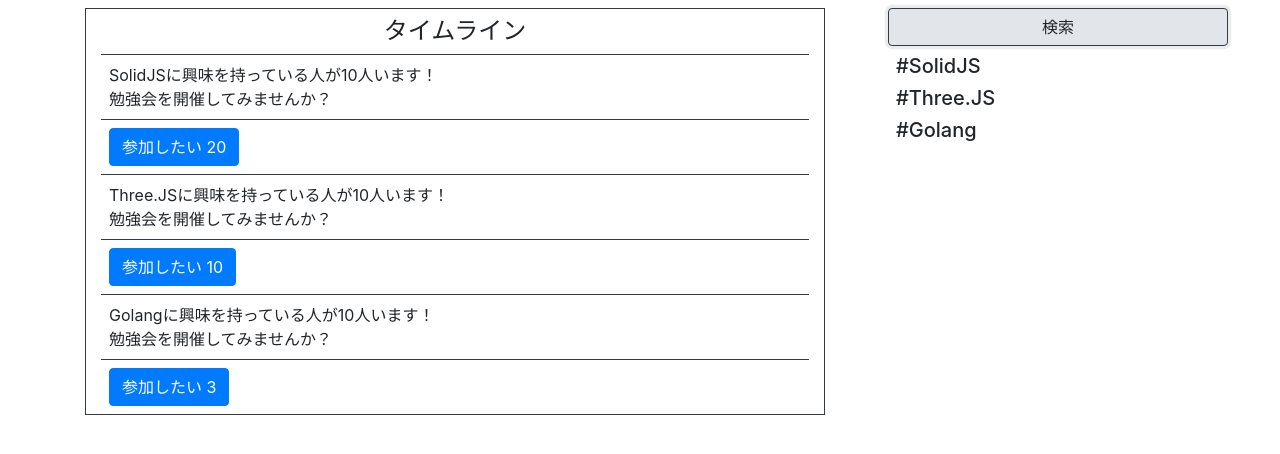
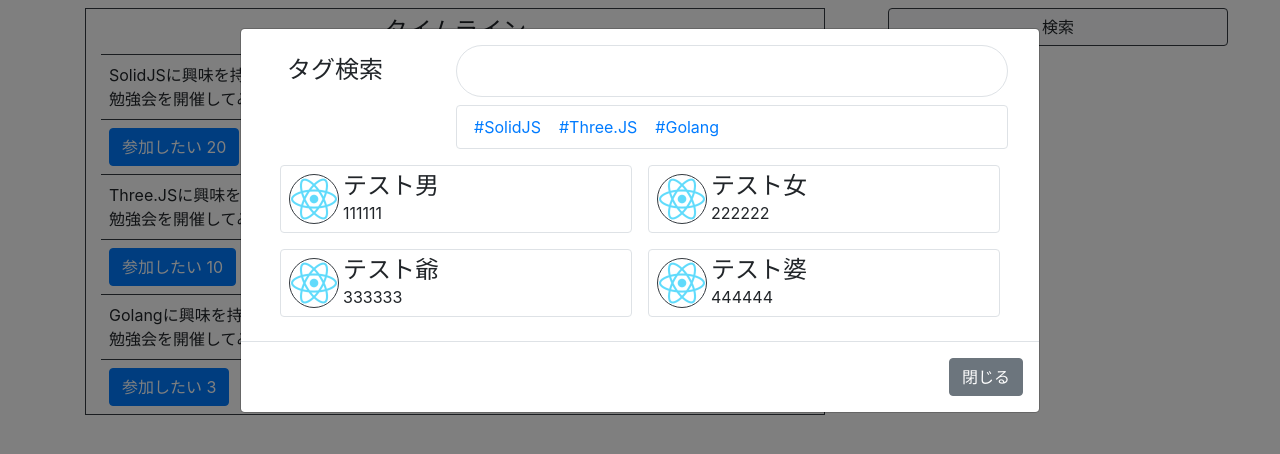
Before and after one commit to YoshiYoshiPro/SkillHub, a React (Create React App) app in the folder frontend/: page / in a window 1280 px wide. Both pictures are taken after a click on the button "検索". Shown: the top 454 px of the page. Built offline with nearby package versions, Linux system fonts and the light colour scheme; the HTML template or start-up script is replaced by a standard one.

Commit message:
簡単な検索モーダルの作成

```diff
--- a/frontend/package.json
+++ b/frontend/package.json
@@ -9,10 +9,12 @@
     "@types/jest": "^27.0.1",
     "@types/node": "^16.7.13",
     "@types/react": "^18.0.0",
+    "@types/react-bootstrap": "^0.32.32",
     "@types/react-dom": "^18.0.0",
     "@types/react-router-dom": "^5.3.3",
     "bootstrap": "4.6.0",
     "react": "^18.2.0",
+    "react-bootstrap": "^2.8.0",
     "react-dom": "^18.2.0",
     "react-router-dom": "^6.15.0",
     "react-scripts": "5.0.1",
--- a/frontend/src/App.tsx
+++ b/frontend/src/App.tsx
@@ -2,9 +2,7 @@ import React from "react";
 import { Routes, Route } from "react-router-dom";
 
 import Home from "./components/Home";
-
 import Profile from "./components/Profile";
-import ProfileEdit from "./components/ProfileEdit";
 
 function App() {
   return (
@@ -12,7 +10,6 @@ function App() {
       <Routes>
         <Route path="/" element={<Home />} />
         <Route path="/profile" element={<Profile />} />
-        <Route path="/profileEdit" element={<ProfileEdit />} />
       </Routes>
     </div>
   );
--- a/frontend/src/components/Home.tsx
+++ b/frontend/src/components/Home.tsx
@@ -1,3 +1,6 @@
+import { useState } from 'react';
+import Modal from 'react-bootstrap/Modal';
+
 interface SessionSuggestionPost {
   technology: string,
   likes: number,
@@ -5,6 +8,8 @@ interface SessionSuggestionPost {
 }
 
 function Home() {
+
+  const [is_searching, setIsSearching] = useState(false);
 
   const posts: SessionSuggestionPost[] = [
     { technology: "SolidJS", likes: 20, date: new Date("2020-05-12T23:50:21.817Z") },
@@ -14,7 +19,53 @@ function Home() {
 
   const trending_technologies = ["SolidJS", "Three.JS", "Golang"]
 
-  return <div className="container">
+  const tmp_users = [
+    {id: "111111", name: "テスト男", icon_url: "http://localhost:3000/logo192.png"},
+    {id: "222222", name: "テスト女", icon_url: "http://localhost:3000/logo192.png"},
+    {id: "333333", name: "テスト爺", icon_url: "http://localhost:3000/logo192.png"},
+    {id: "444444", name: "テスト婆", icon_url: "http://localhost:3000/logo192.png"},
+  ]
+
+  return <>
+    <Modal show={is_searching} size="lg" onHide={() => setIsSearching(false)}>
+      <Modal.Body>
+        <div className='container'>
+          <div className='d-flex flex-wrap mb-2'>
+            <h4 className='m-auto col-3'>タグ検索</h4>
+            <input type='text' className='px-3 py-2 m-0 col-9 border border-gray rounded-pill h3'/>
+          </div>
+          <div className='d-flex mb-2'>
+            <div className='col-9 d-flex ml-auto px-2 py-2 lh-auto border border-gray rounded'>
+              {
+                trending_technologies.map(technology => {
+                  return <button className='btn btn-link p-0 mx-2'>#{technology}</button>
+                })
+              }
+            </div>
+          </div>
+          <div className='d-flex flex-wrap'>
+            {
+              tmp_users.map(user => {
+                return <div className='col-6 p-0'>
+                  <div className='m-2 p-1 border border-gray rounded d-flex'>
+                    <img className='border border-dark rounded-circle m-1' src={user.icon_url} width={50}/>
+                    <div className='my-auto'>
+                      <h4 className='m-0'>{user.name}</h4>
+                      <p className='m-0'>{user.id}</p>
+                    </div>
+                  </div>
+                </div>
+              })
+            }
+          </div>
+        </div>
+      </Modal.Body>
+      <Modal.Footer>
+	  		<button className='btn btn-secondary' onClick={() => setIsSearching(false)}>閉じる</button>
+      </Modal.Footer>
+    </Modal>
+
+    <div className="container">
       <div className="d-flex mt-2">
         <div className="col-8 border border-dark">
           <h4 className="text-center m-2">タイムライン</h4>
@@ -29,7 +80,7 @@ function Home() {
         </div>
         <div className="col-4 mx-5">
           <div className="sticky-top">
-          <button className="btn btn-light border-dark w-100" data-bs-toggle="modal" data-bs-target="#exampleModal">検索</button>
+            <button className="btn btn-light border-dark w-100" onClick={() => setIsSearching(true)}>検索</button>
           </div>
           <div className="m-2">
             {
@@ -41,6 +92,7 @@ function Home() {
         </div>
       </div>
     </div>
+  </>
 }
 
 export default Home;
```
Also changed, not shown: 1 other file (tests, documents, lock files or other folders). Lines whose indentation alone changed are shown as unchanged.
